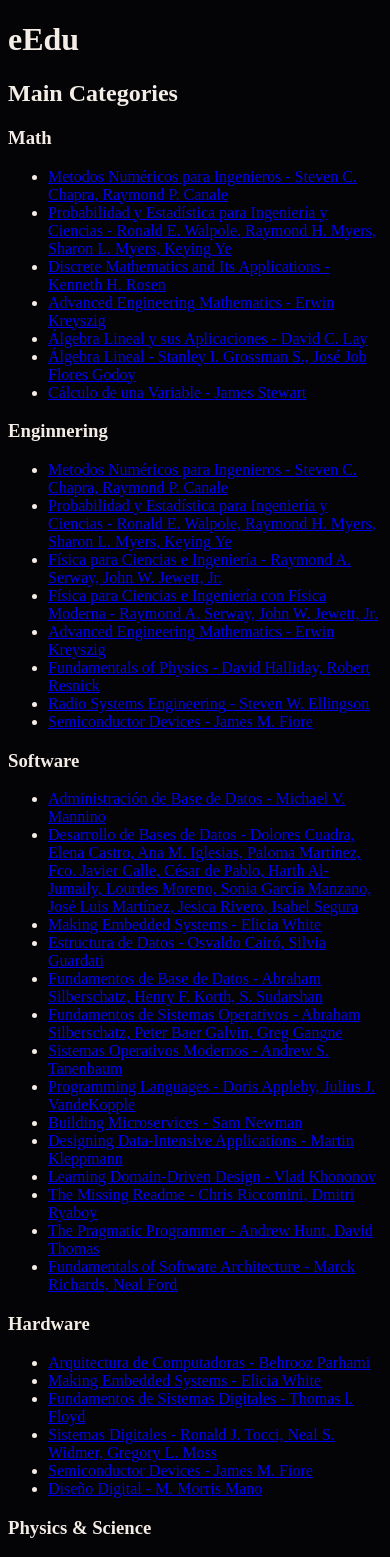
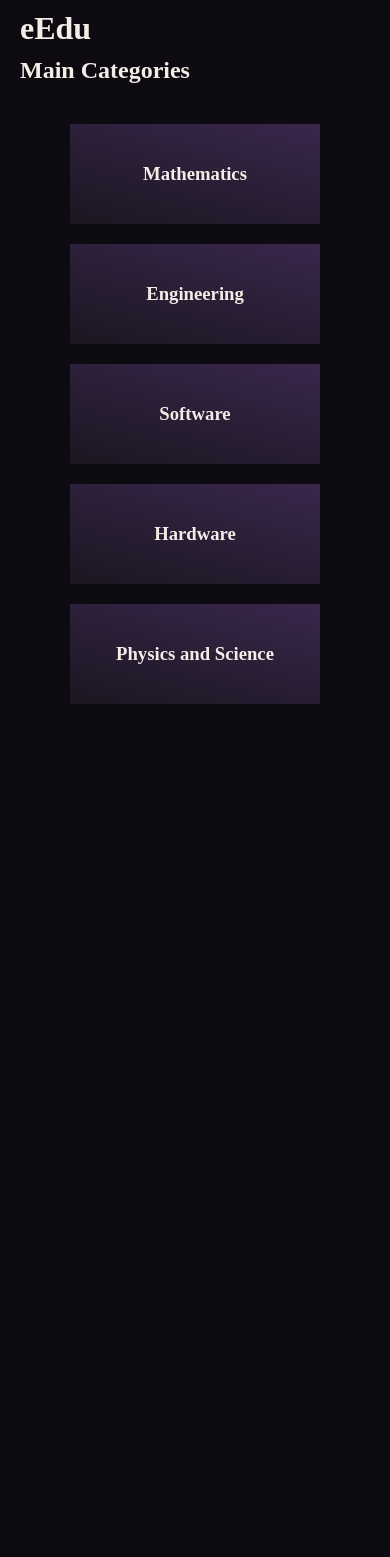
Before and after one commit to ArmandoMzLz/eEdu, a React (Vite) app: page / in a window 390 px wide. Shown: the top 1557 px of the page. After the commit the page ends 844 px from the top, so only its background shows below. Built offline with nearby package versions, Linux system fonts and the light colour scheme.

Commit message:
Styles and Zoom In/Out Features Added basic styling Added categories view Added Zoom in and out capabilities

```diff
--- a/index.html
+++ b/index.html
@@ -5,7 +5,7 @@
     <link rel="icon" type="image/png" href="/favicon.png" />
     <link rel="stylesheet" href="/src/style/App.css" />
     <meta name="viewport" content="width=device-width, initial-scale=1.0" />
-    <title>eedu</title>
+    <title>eEdu</title>
   </head>
   <body>
     <div id="root"></div>
--- a/src/App.tsx
+++ b/src/App.tsx
@@ -1,5 +1,6 @@
 import { Routes, Route } from 'react-router-dom';
 import BookList from "./bookList.tsx";
+import BookCategory from './bookCategory.tsx';
 import BookPage from './bookPage.tsx';
 
 export default function App() {
@@ -8,6 +9,7 @@ export default function App() {
       <h1>eEdu</h1>
       <Routes>
         <Route path="/" element={<BookList />} />
+        <Route path="/category/:categoryName" element={<BookCategory />}/>
         <Route path="/book/:id" element={<BookPage />} />
       </Routes>
     </main>
--- /dev/null
+++ b/src/bookCategory.tsx
@@ -0,0 +1,42 @@
+import { useEffect, useState } from "react";
+import { useParams, Link } from "react-router-dom";
+import type { Book } from "./types/book";
+
+export default function BookCategory() {
+    const { categoryName } = useParams<{ categoryName: string }>();
+    const [books, setBooks] = useState<Book[]>([]);
+    const decoded = decodeURIComponent(categoryName ?? '');
+    const [loading, setLoading] = useState(true);
+    const [error, setError] = useState<string | null>(null);
+
+    useEffect(() => {
+        fetch('/data/db.json')
+            .then((res) => {
+                if (!res.ok) throw new Error(`Error ${res.status}`);
+                return res.json();
+            })
+            .then((data: { books: Book[] }) => setBooks(data.books))
+            .catch((err) => setError(err.message))
+            .finally(() => setLoading(false));
+    }, []);
+
+    if (loading) return <p>Loading...</p>;
+    if (error) return <p>Error: {error}</p>;
+
+    return(
+        <>
+        <Link to={"/"} style={{ textDecoration: 'none'}}>&larr; Return to catalog</Link>
+        <div>
+        <ul>
+            {books.filter(book => book.categories.includes(decoded)).map((book) =>
+                <li key={book.id}>
+                    <Link to={`/book/${book.id}`} style={{ textDecoration: 'none'}}>
+                        {book.title} - {book.author}
+                    </Link>
+                </li>
+            )}
+        </ul>
+        </div>
+        </>
+    );
+}
--- a/src/bookList.tsx
+++ b/src/bookList.tsx
@@ -1,80 +1,37 @@
-// bookList.tsx
-import { useEffect, useState } from "react";
 import { Link } from "react-router-dom";
-import type { Book } from "./types/book";
+import './style/bookList.css'
 
 export default function BookList() {
-    const [books, setBooks] = useState<Book[]>([]);
-    const [loading, setLoading] = useState(true);
-    const [error, setError] = useState<string | null>(null);
-
-    useEffect(() => {
-        fetch('/data/db.json')
-            .then((res) => {
-                if (!res.ok) throw new Error(`Error ${res.status}`);
-                return res.json();
-            })
-            .then((data: { books: Book[] }) => setBooks(data.books))
-            .catch((err) => setError(err.message))
-            .finally(() => setLoading(false));
-    }, []);
-
-    if (loading) return <p>Loading...</p>;
-    if (error) return <p>Error: {error}</p>;
-
     return (
         <>
         <h2>Main Categories</h2>
-        <h3>Math</h3>
-        <ul>
-            {books.filter(book => book.categories.includes('math')).map((book) => (
-                <li key={book.id}>
-                    <Link to={`/book/${book.id}`}>
-                        {book.title} - {book.author}
+        <div className="category-card-container">
+            <Link to={`/category/${encodeURIComponent('math')}`} style={{ textDecoration: 'none'}}>
+                <div className="category-card">
+                    <h3>Mathematics</h3>
+                </div>
             </Link>
-                </li>
-            ))}
-        </ul>
-        <h3>Enginnering</h3>
-         <ul>
-            {books.filter(book => book.categories.includes('engineering')).map((book) => (
-                <li key={book.id}>
-                    <Link to={`/book/${book.id}`}>
-                        {book.title} - {book.author}
+            <Link to={`/category/${encodeURIComponent('engineering')}`} style={{ textDecoration: 'none'}}>
+                <div className="category-card">
+                    <h3>Engineering</h3>
+                </div>
             </Link>
-                </li>
-            ))}
-        </ul>
+            <Link to={`/category/${encodeURIComponent('software')}`} style={{ textDecoration: 'none'}}>
+                <div className="category-card">
                     <h3>Software</h3>
-         <ul>
-            {books.filter(book => book.categories.includes('software')).map((book) => (
-                <li key={book.id}>
-                    <Link to={`/book/${book.id}`}>
-                        {book.title} - {book.author}
+                </div>
             </Link>
-                </li>
-            ))}
-        </ul>
+            <Link to={`/category/${encodeURIComponent('hardware')}`} style={{ textDecoration: 'none'}}>
+                <div className="category-card">
                     <h3>Hardware</h3>
-         <ul>
-            {books.filter(book => book.categories.includes('hardware')).map((book) => (
-                <li key={book.id}>
-                    <Link to={`/book/${book.id}`}>
-                        {book.title} - {book.author}
+                </div>
             </Link>
-                </li>
-            ))}
-        </ul>
-        <h3>Physics & Science</h3>
-         <ul>
-            {books.filter(book => (book.categories.includes('physics') || book.categories.includes('science'))).map((book) => (
-                <li key={book.id}>
-                    <Link to={`/book/${book.id}`}>
-                        {book.title} - {book.author}
+            <Link to={`/category/${encodeURIComponent('physics')}`} style={{ textDecoration: 'none'}}>
+                <div className="category-card">
+                    <h3>Physics and Science</h3>
+                </div>
             </Link>
-                </li>
-            ))}
-        </ul>
+        </div>
         </>
     );
 }
--- a/src/style/App.css
+++ b/src/style/App.css
@@ -1,9 +1,19 @@
 :root {
-    --background-color: #040305;
+    --background-color: #0e0a11;
     --primary-color: #55318C;
     --secondary-color: #78249A;
     --terciary-color: #422B57;
     --contrast-color: #F4EDE7;
+
+    --dark-accent-color: #1b1621;
+
+    font-family: serif;
+}
+
+* {
+    box-sizing: border-box;
+    margin: 0;
+    padding: 0;
 }
 
 body {
@@ -11,3 +21,7 @@ body {
     background-color: var(--background-color);
     color: var(--contrast-color);
 }
+
+h1, h2 {
+    margin: 10px 20px 0 20px;
+}
--- /dev/null
+++ b/src/style/bookList.css
@@ -0,0 +1,44 @@
+@import "/src/style/App.css";
+
+.category-card-container {
+    display: flex;
+    width: 100%;
+    padding: 30px;
+    justify-content: center;
+}
+
+.category-card {
+    display: flex;
+    width: 300px;
+    height: 100px;
+    margin: 10px;
+    justify-content: center;
+    align-items: center;
+    color: var(--contrast-color);
+    background: linear-gradient(15deg, var(--dark-accent-color), var(--terciary-color), var(--secondary-color), var(--primary-color));
+    background-size: 800%;
+    transition: transform 0.3s ease;
+    transition: background 0.5s ease;
+}
+
+.category-card:hover {
+    transform: translateY(-10px);
+    background-size: 850%;
+    background-position: right center;
+}
+
+.category-card:active {
+    transform: translateY(0);
+}
+
+@media (max-width: 1100px) {
+    .category-card-container {
+        display: flex;
+        flex-direction: column;
+        align-items: center;
+    }
+
+    .category-card {
+        width: 250px;
+    }
+}
--- /dev/null
+++ b/src/style/bookPage.css
@@ -0,0 +1,40 @@
+@import "/src/style/App.css";
+
+.next-prev-btn-container {
+    display: flex;
+    flex-wrap: wrap;
+    margin-top: 1rem;
+    margin-bottom: 20px;
+    gap: 1rem;
+    justify-content: center;
+    align-items: center;
+}
+
+.next-prev-btn {
+    width: 80px;
+    height: 40px;
+    transition: transform 0.3s ease;
+}
+
+.next-prev-btn:hover {
+    transform: translateY(-5px);
+}
+
+.next-prev-btn:active {
+    transform: translateY(0);
+}
+
+.zoom-btn-container {
+    display: flex;
+    gap: 0.5rem;
+    align-items: center;
+}
+
+.zoom-btn {
+    width: 30px;
+    height: 30px;
+}
+
+input {
+    height: 40px;
+}
```
Also changed, not shown: src/components/pdfViewer.tsx (+32 -17 lines). Lines whose indentation alone changed are shown as unchanged.
